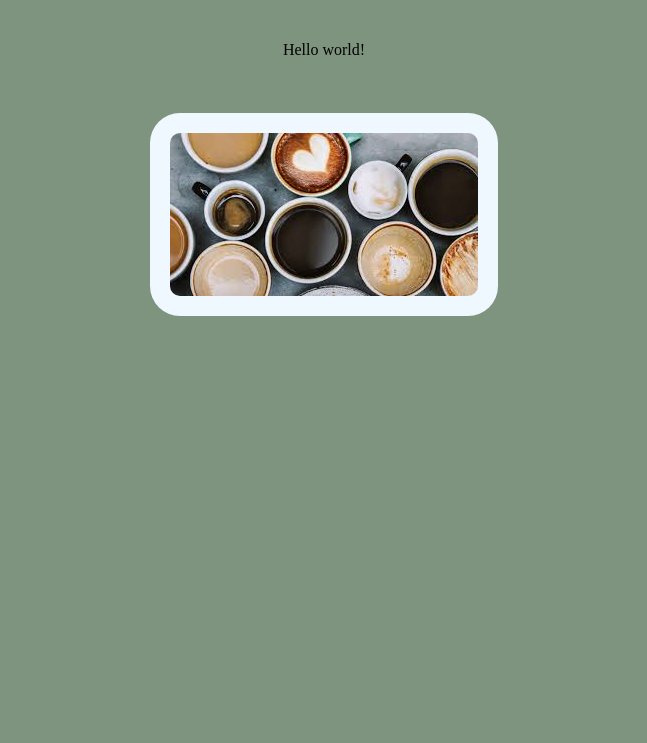
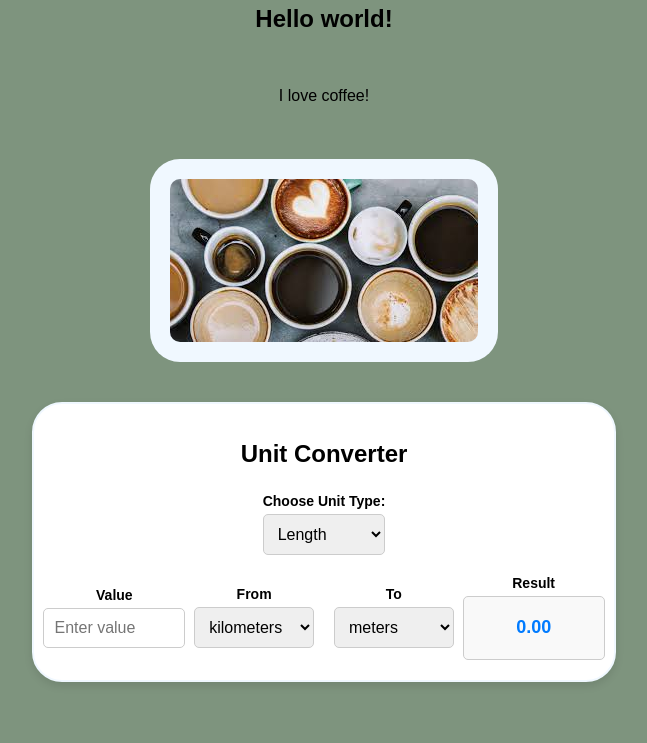
Before and after one commit to irfanalkan23/www, a plain HTML site: page index.html in a window 1280 px wide. Shown: the part 73-816 px from the top of the page, without its empty margins (316-963 px from the left). Drawn offline with Linux system fonts and the light colour scheme.

Commit message:
unit converter added

```diff
--- a/index.html
+++ b/index.html
@@ -9,11 +9,45 @@
 
 <body>
 
-	<h1>I love coffee!</h1>
+    <h1>Hello world!</h1>
     <br>
-	<p>Hello world!</p>
+	<p>I love coffee!</p>
     <br>
-	<img src="coffee.jfif">
+    <img src="coffee.jfif" alt="Coffee Image">
+
+    <!-- Unit Converter Section wrapped in a container with border -->
+    <div class="unit-converter-container">
+        <label><h1>Unit Converter</h1></label>
+        <div class="unit-type-section">
+            <label for="unit-type">Choose Unit Type:</label>
+            <select id="unit-type" onchange="updateUnits()">
+                <option value="length">Length</option>
+                <option value="weight">Weight</option>
+            </select>
+        </div>
+
+        <div class="converter">
+            <div class="input-section">
+                <label for="input-value">Value</label>
+                <input type="number" id="input-value" placeholder="Enter value" oninput="convert()" />
+            </div>
+            <div class="input-section">
+                <label for="from-unit">From</label>
+                <select id="from-unit" onchange="convert()"></select>
+            </div>
+            <div class="input-section">
+                <label for="to-unit">To</label>
+                <select id="to-unit" onchange="convert()"></select>
+            </div>
+            <div class="input-section">
+                <label for="result">Result</label>
+                <div id="result" class="result-box">0.00</div>
+            </div>
+        </div>
+    </div>
+
+    <!-- Link to the JavaScript file for unit converter logic -->
+    <script src="unitConverter.js"></script>
 
 </body>
 </html>
--- a/style.css
+++ b/style.css
@@ -1,4 +1,4 @@
-img{
+img {
     padding: 20px;
     background-color: aliceblue;
     margin: 20px;
@@ -8,5 +8,76 @@ img{
 body {
     background-color: #7E947E;
     text-align: center;
-    height: 300px;
+    height: 100vh;
+    font-family: Arial, sans-serif;
+    display: flex;
+    flex-direction: column;
+    justify-content: center;
+    align-items: center;
 }
+
+h1 {
+    font-size: 24px;
+    margin-bottom: 20px;
+}
+
+/* Styles for the Unit Converter */
+.unit-converter-container {
+    display: flex;
+    flex-direction: column;
+    padding: 20px;
+    background-color: white;
+    border: 2px solid aliceblue;
+    border-radius: 30px;
+    margin-top: 20px;
+    max-width: 800px; /* Increased width for horizontal alignment */
+    text-align: center;
+    box-shadow: 0px 4px 8px rgba(0, 0, 0, 0.1);
+    align-items: center;
+}
+
+.unit-type-section {
+    margin-bottom: 20px;
+}
+
+label {
+    font-size: 14px;
+    font-weight: bold;
+    margin-bottom: 5px;
+    display: block;
+}
+
+.converter {
+    display: flex;
+    justify-content: space-between; /* Distribute input sections evenly */
+    gap: 20px; /* Add space between input sections */
+    width: 100%; /* Ensure the converter takes up full width */
+    align-items: center;
+}
+
+.input-section {
+    display: flex;
+    flex-direction: column;
+    align-items: center;
+    flex: 1; /* Ensure all sections have equal width */
+}
+
+input, select, .result-box {
+    padding: 10px;
+    border: 1px solid #ccc;
+    border-radius: 5px;
+    font-size: 16px;
+    width: 100%;
+    max-width: 150px;
+}
+
+.result-box {
+    font-size: 18px;
+    font-weight: bold;
+    color: #007bff;
+    background-color: #f9f9f9;
+    min-height: 42px;
+    display: flex;
+    justify-content: center;
+    align-items: center;
+}
--- /dev/null
+++ b/unitConverter.js
@@ -0,0 +1,82 @@
+const units = {
+    length: {
+        "meters": 1,
+        "kilometers": 0.001,
+        "centimeters": 100,
+        "millimeters": 1000,
+        "inches": 39.3701,
+        "feet": 3.28084,
+        "yards": 1.09361,
+        "miles": 0.000621371
+    },
+    weight: {
+        "grams": 1,
+        "kilograms": 0.001,
+        "milligrams": 1000,
+        "pounds": 0.00220462,
+        "ounces": 0.035274,
+        "stones": 0.000157473
+    }
+};
+
+function updateUnits() {
+    const unitType = document.getElementById('unit-type').value;
+    const fromUnit = document.getElementById('from-unit');
+    const toUnit = document.getElementById('to-unit');
+
+    fromUnit.innerHTML = '';
+    toUnit.innerHTML = '';
+
+    for (const unit in units[unitType]) {
+        const option1 = document.createElement('option');
+        option1.value = unit;
+        option1.textContent = unit;
+
+        const option2 = document.createElement('option');
+        option2.value = unit;
+        option2.textContent = unit;
+
+        fromUnit.appendChild(option1);
+        toUnit.appendChild(option2);
+    }
+
+    // Pre-select default units based on type
+    if (unitType === 'length') {
+        fromUnit.value = 'kilometers';
+        toUnit.value = 'meters';
+    } else if (unitType === 'weight') {
+        fromUnit.value = 'kilograms';
+        toUnit.value = 'grams';
+    }
+
+    // Trigger conversion
+    convert();
+}
+
+function convert() {
+    const unitType = document.getElementById('unit-type').value;
+    const fromUnit = document.getElementById('from-unit').value;
+    const toUnit = document.getElementById('to-unit').value;
+    const inputValue = document.getElementById('input-value').value;
+    const resultBox = document.getElementById('result');
+
+    // Check if inputValue is valid
+    if (!inputValue || isNaN(inputValue)) {
+        resultBox.textContent = '0.00';
+        return;
+    }
+
+    // If From and To units are the same, set the result to the input value
+    if (fromUnit === toUnit) {
+        resultBox.textContent = `${parseFloat(inputValue).toFixed(2)}`;
+        return;
+    }
+
+    const conversionFactor = units[unitType][toUnit] / units[unitType][fromUnit];
+    const resultValue = inputValue * conversionFactor;
+
+    resultBox.textContent = `${resultValue.toFixed(2)}`;
+}
+
+// Initialize with default values
+updateUnits();
```
Lines whose indentation alone changed are shown as unchanged.
